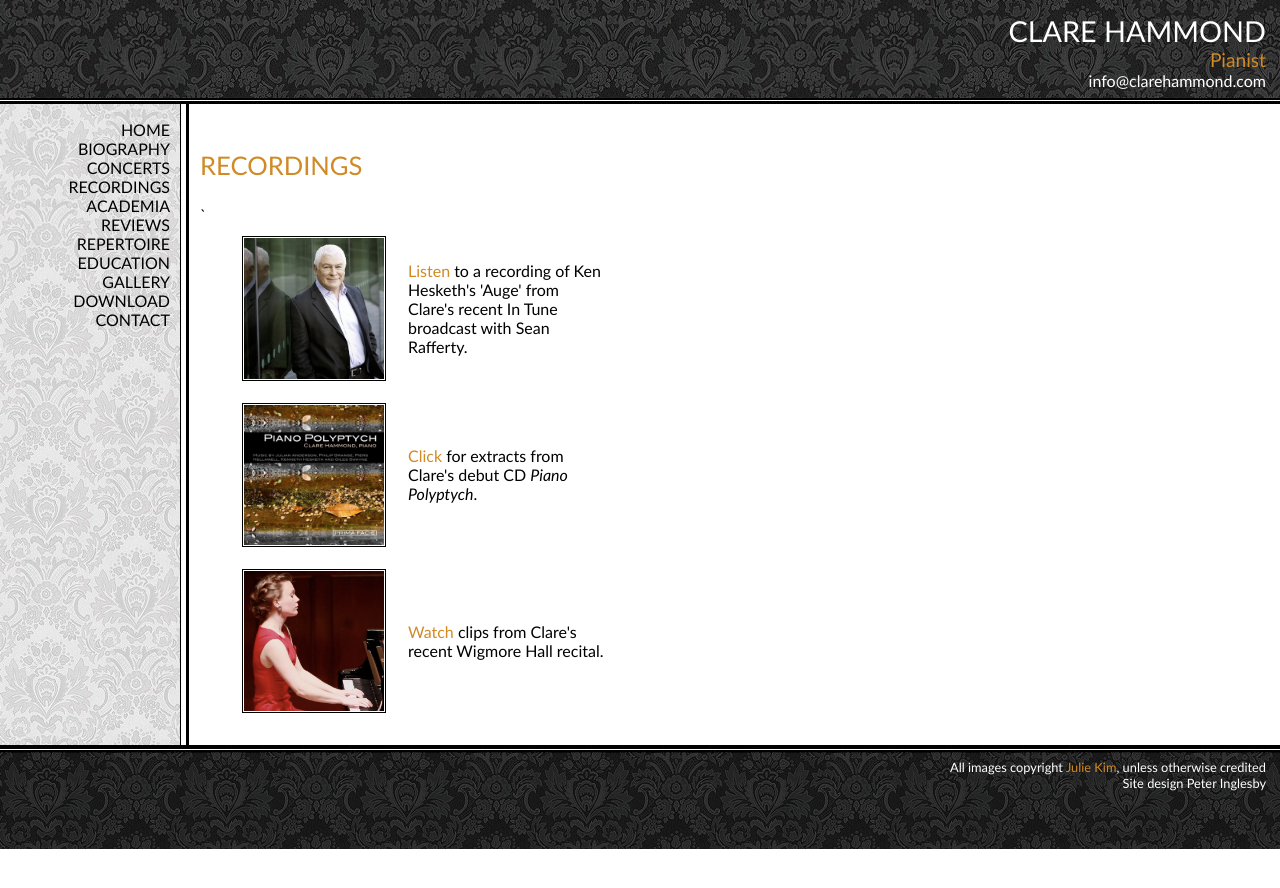
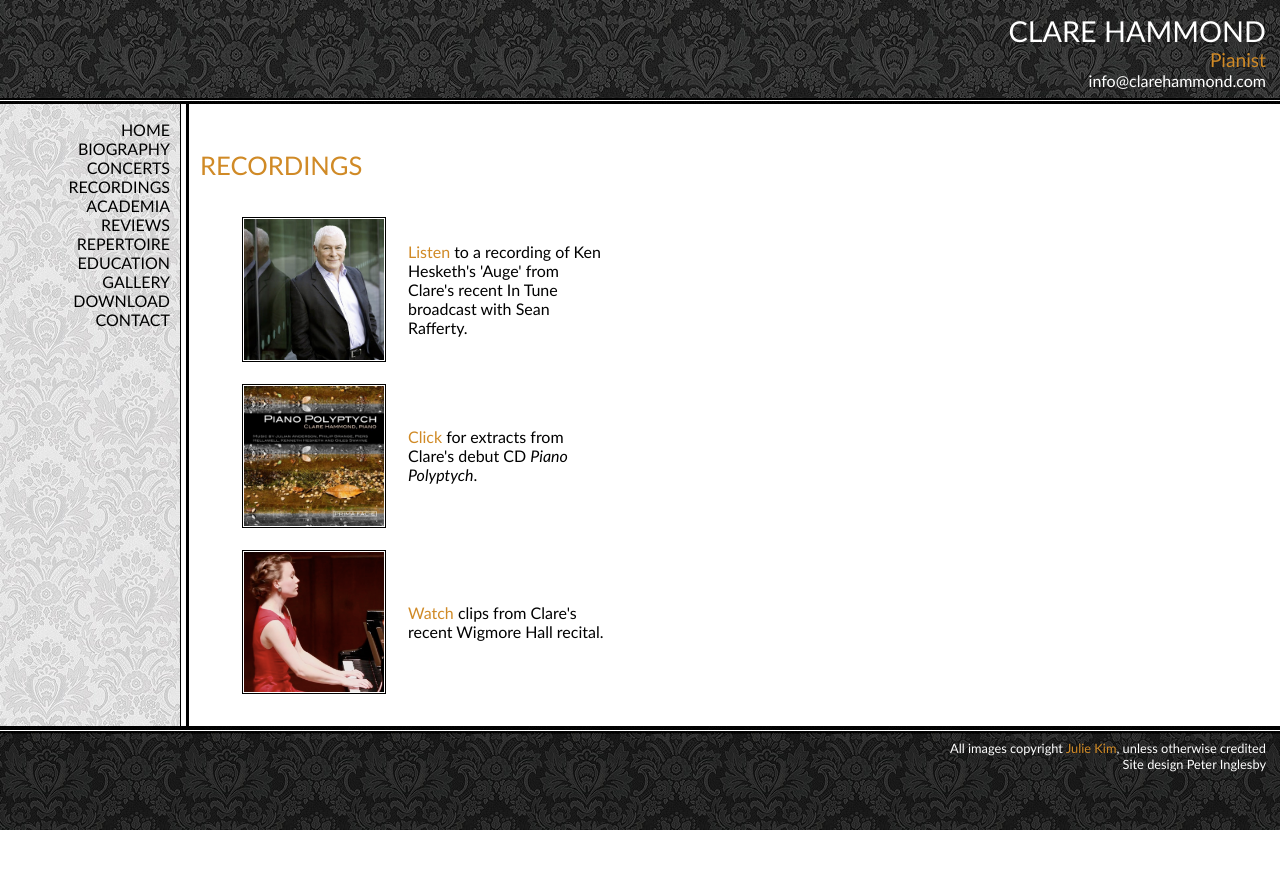
Before and after one commit to hammonc/clarehammond.com, a Jekyll site: the page built from recordings.html, in a window 1280 px wide. Shown: the top 888 px of the page. Built offline with Jekyll 4.4.1, drawn with Linux system fonts in a browser that asks for light colours.

```diff
--- a/recordings.html
+++ b/recordings.html
@@ -11,7 +11,7 @@
     class="recording-link-img" /></a></td>
     <td width="200"><a href="in-tune.html" class="popupwindow"
     rel="height:450,width:450,scrollbars:1,status:1,resizable:0">Listen</a>
-    to a recording of Ken Hesketh's 'Auge' from Clare's recent In Tune broadcast with Sean Rafferty.</td>`
+    to a recording of Ken Hesketh's 'Auge' from Clare's recent In Tune broadcast with Sean Rafferty.</td>
   </tr>
   <tr>
     <td><a href="piano-polyptych.html" class="popupwindow"
```
